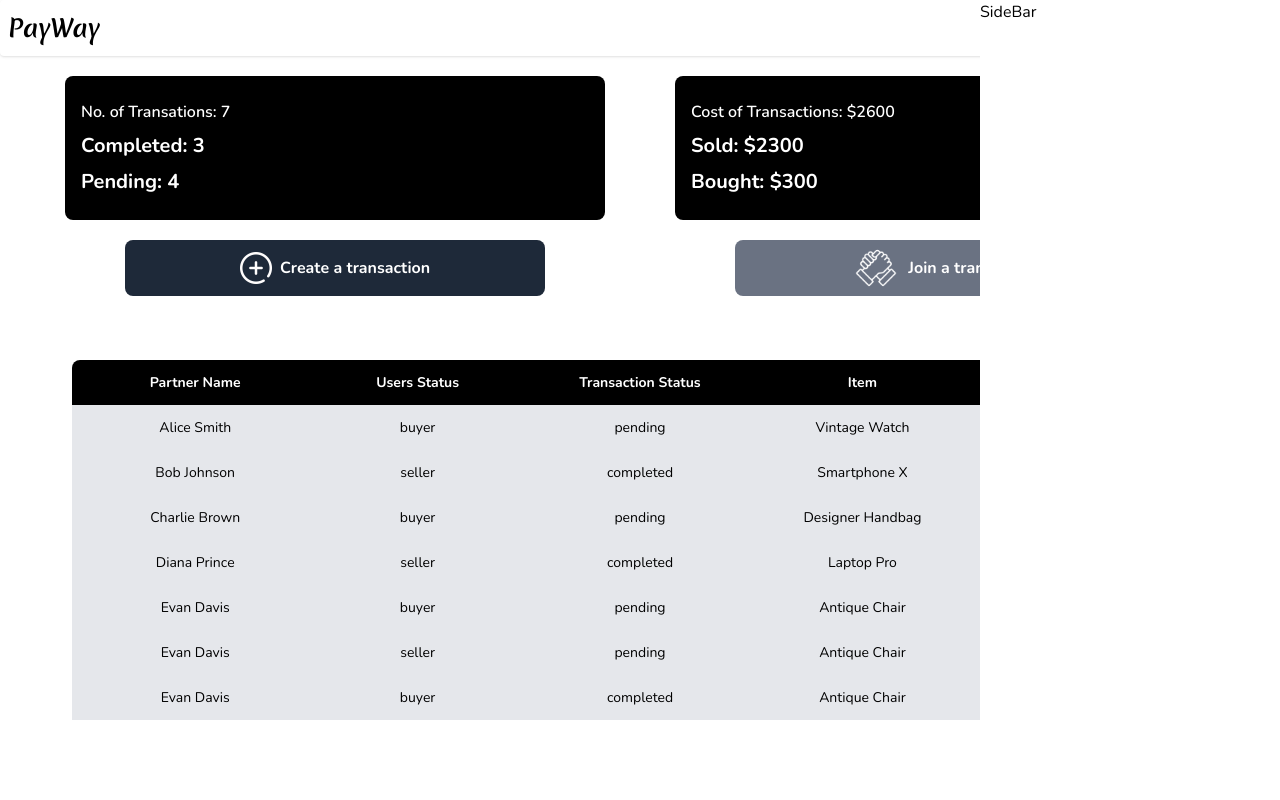
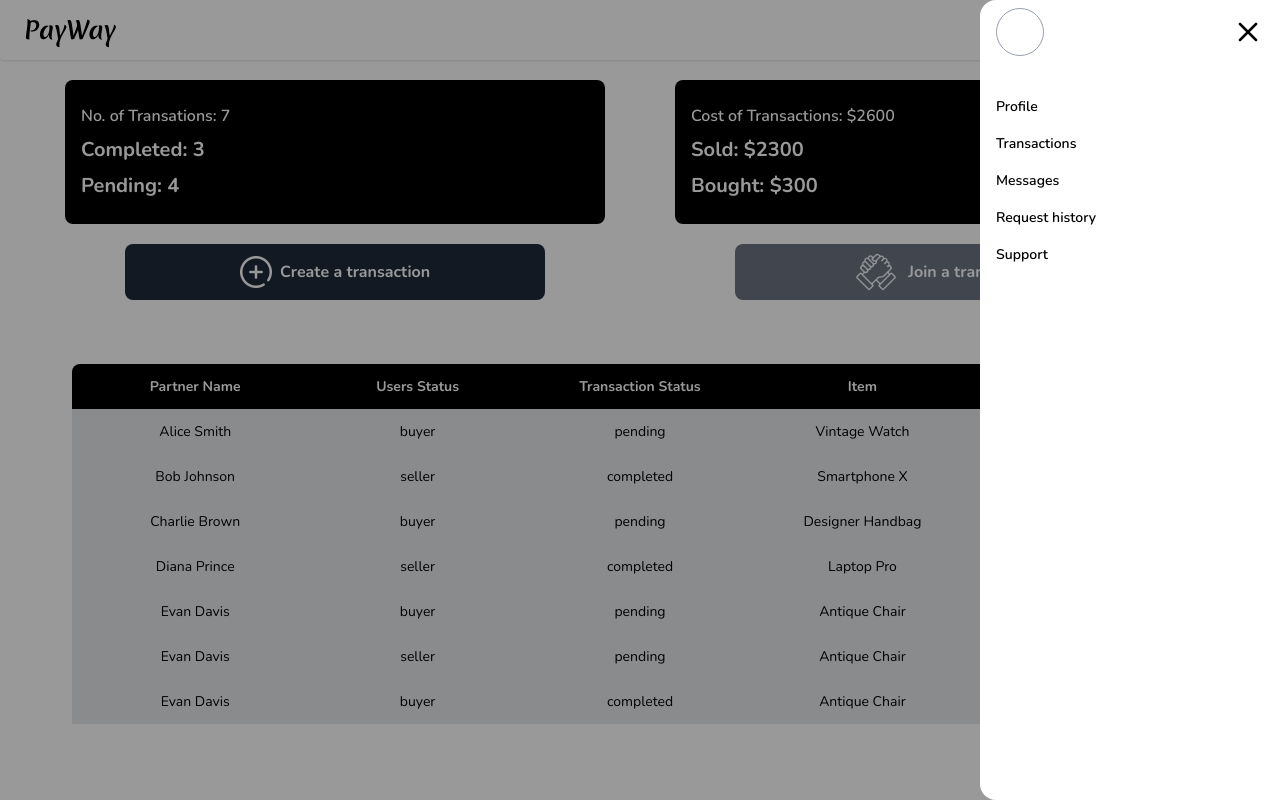
Before and after one commit to Gmedulla101/pmw_frontend, a React (Vite) app: page / in a window 1280 px wide. Both pictures are taken after a click on the element 1256 px from the left and 28 px from the top of the page. Built offline with nearby package versions, Linux system fonts and the light colour scheme.

Commit message:
Sidebar functinality complete

```diff
--- a/src/App.tsx
+++ b/src/App.tsx
@@ -1,9 +1,12 @@
 import { Outlet } from 'react-router';
 import SideBar from './components/SideBar';
+import { useSelector } from 'react-redux';
+import { RootState } from './redux/store';
 
 const App = () => {
+  const {isOpen} = useSelector((store: RootState) => store.sidebar)
  return (
-   <main className="flex">
+   <main id={isOpen ? "main" : ''} className="flex">
      <section className='w-full'>
        <Outlet />
      </section>
--- a/src/CSS/main.css
+++ b/src/CSS/main.css
@@ -13,3 +13,15 @@
 body {
   font-family: 'Nunito';
 }
+
+#main::before {
+  content: '';
+  display: block;
+  background-color: black;
+  opacity: 0.4;
+  position: absolute;
+  top: 0;
+  left: 0;
+  width: 100%;
+  height: 100%;
+}
--- a/src/components/Header.tsx
+++ b/src/components/Header.tsx
@@ -6,14 +6,14 @@ import { AppDispatch } from '../redux/store';
 const Header = () => {
   const dispatch = useDispatch<AppDispatch>();
   return (
-    <header className="py-3 px-2 rounded-sm shadow-sm flex justify-between items-center">
+    <header className="py-3 px-6 rounded-sm shadow-sm flex justify-between items-center">
       <h1 className="font-merienda font-bold text-2xl">PayWay</h1>
 
       <div
         onClick={() => {
           dispatch(setIsOpen());
         }}
-        className="w-8 cursor-pointer"
+        className="w-9 cursor-pointer hover:bg-gray-200 p-1 rounded-lg"
       >
         <img className="w-full" src={menu} alt="" />
       </div>
--- a/src/components/SideBar.tsx
+++ b/src/components/SideBar.tsx
@@ -1,17 +1,47 @@
-import { useSelector } from "react-redux";
-import { RootState } from "../redux/store";
+import { useSelector, useDispatch } from 'react-redux';
+import { RootState, AppDispatch } from '../redux/store';
+import { setIsOpen } from '../redux/features/sidebarSlice';
+import close from '../assets/close.png';
 
 const SideBar = () => {
-  const {isOpen} = useSelector((store: RootState) => {return store.sidebar})
+  const { isOpen } = useSelector((store: RootState) => {
+    return store.sidebar;
+  });
 
+  const dispatch = useDispatch<AppDispatch>();
 
   return (
-    <div
-      className="bg-white h-[100vw] fixed right-0"
-      style={{ maxWidth: '300px', width: isOpen ? '300px' : '0px' }}
+    <aside id='sidebar'
+      className="bg-white h-[100vh] fixed right-0 py-2 px-4 transition-all duration-500 rounded-l-2xl"
+      style={{
+        maxWidth: '300px',
+        width: isOpen ? '300px' : '0',
+        opacity: isOpen ? '1' : '0',
+      }}
     >
-      SideBar
-    </div>
+      <div className="flex justify-between items-center">
+        <span className="block w-12 h-12 border border-gray-400 rounded-full"></span>
+        <div
+          onClick={() => {
+            dispatch(setIsOpen());
+          }}
+          className="w-8 hover:bg-gray-200 rounded-lg cursor-pointer"
+        >
+          <img src={close} className="w-full" />
+        </div>
+      </div>
+
+      {/* MAIN SIDEBAR CONTENT */}
+      <div className='mt-10'>
+        <ul className='flex flex-col gap-4 text-[14px] font-semibold'>
+          <li> Profile </li>
+          <li> Transactions </li>
+          <li> Messages </li>
+          <li> Request history </li>
+          <li> Support </li>
+        </ul>
+      </div>
+    </aside>
   );
 };
 
```
Also changed, not shown: src/assets/close.png (added).
